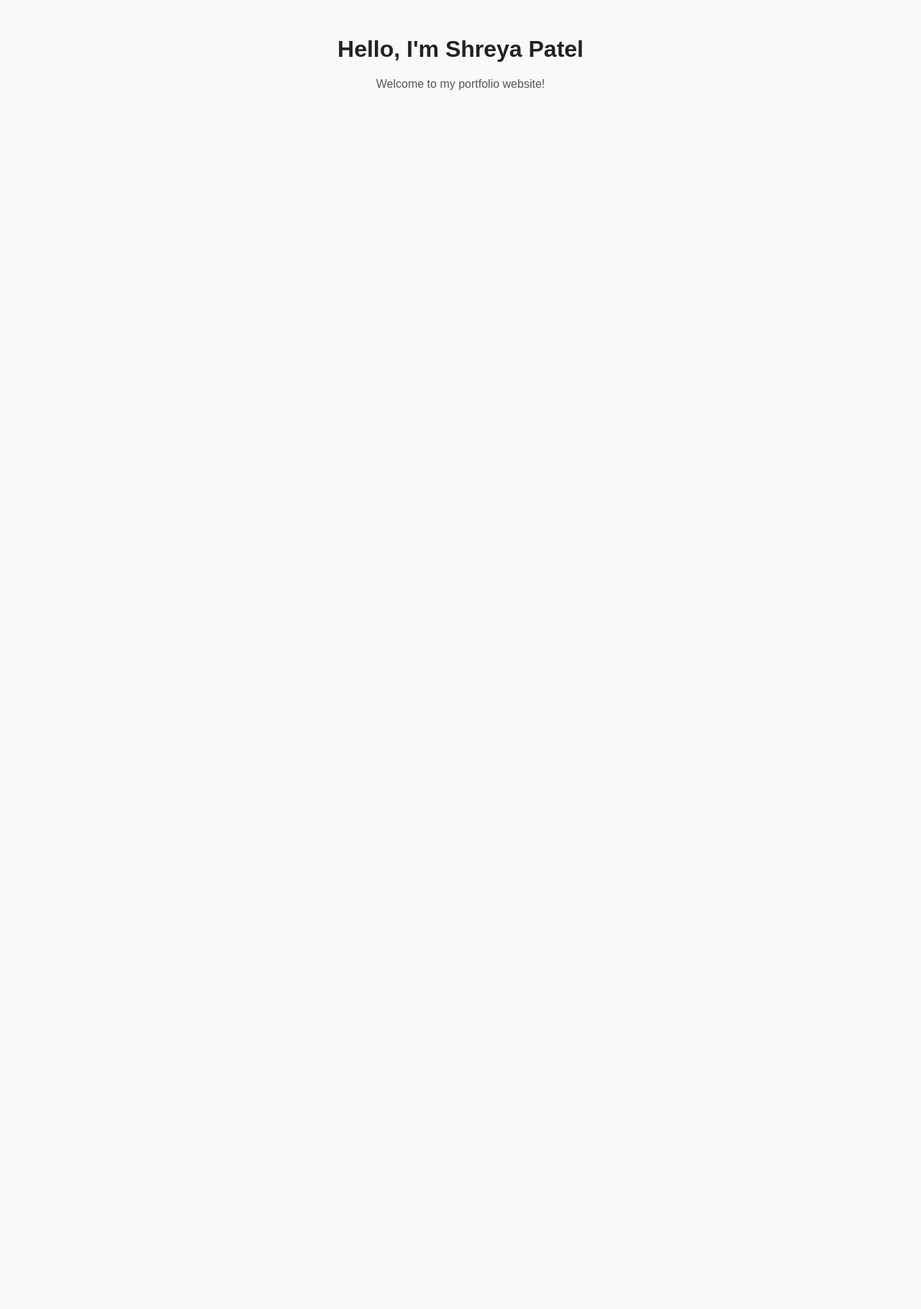
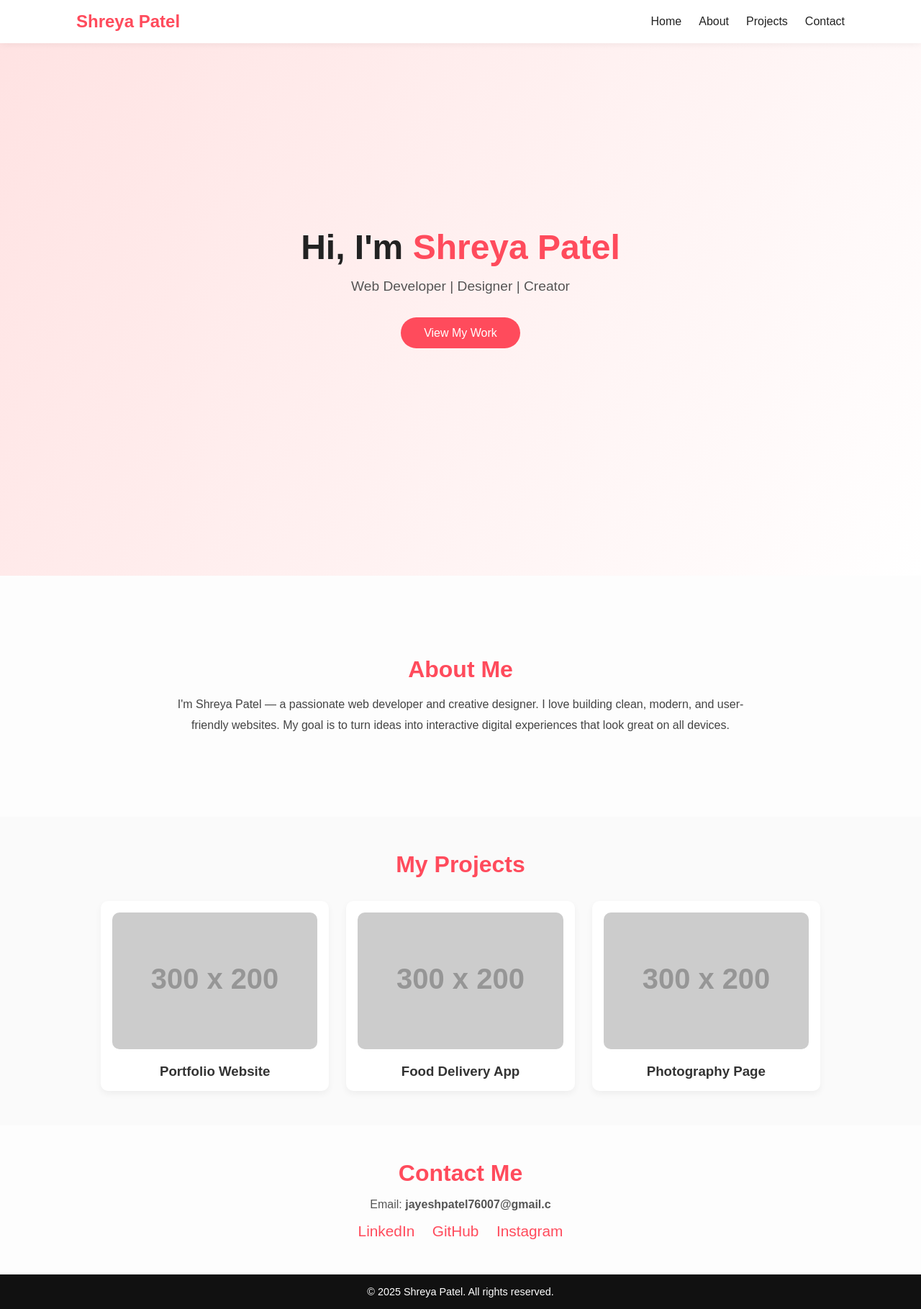
Before and after one commit to shreyapatel-alt/Shreyapatel-alt.github.io, a plain HTML site: page index.html in a window 1280 px wide. Shown: the whole page at 72% size. Before the commit the page ends 800 px from the top, so only its background shows below. Drawn offline with Linux system fonts and the light colour scheme; placeholder pictures from the web are drawn by us.

Commit message:
Add files via upload

```diff
--- a/index.html
+++ b/index.html
@@ -1,16 +1,274 @@
 <!DOCTYPE html>
-<html>
+<html lang="en">
 <head>
-  <meta charset="UTF-8">
-  <title>Shreya Patel - Portfolio</title>
+  <meta charset="UTF-8" />
+  <meta name="viewport" content="width=device-width, initial-scale=1.0" />
+  <title>Shreya Patel | Portfolio</title>
   <style>
-    body { font-family: Arial; background: #f9f9f9; text-align: center; }
-    h1 { color: #222; margin-top: 50px; }
-    p { color: #555; }
+    * {
+      margin: 0;
+      padding: 0;
+      box-sizing: border-box;
+      scroll-behavior: smooth;
+    }
+
+    body {
+      font-family: "Poppins", sans-serif;
+      background: #fdfdfd;
+      color: #222;
+    }
+
+    /* Header */
+    header {
+      width: 100%;
+      background: #fff;
+      box-shadow: 0 2px 10px rgba(0,0,0,0.05);
+      position: fixed;
+      top: 0;
+      left: 0;
+      z-index: 100;
+    }
+
+    nav {
+      max-width: 1100px;
+      margin: auto;
+      display: flex;
+      justify-content: space-between;
+      align-items: center;
+      padding: 1rem;
+    }
+
+    .logo {
+      font-size: 1.5rem;
+      font-weight: 700;
+      color: #ff4b5c;
+      text-decoration: none;
+    }
+
+    nav ul {
+      list-style: none;
+      display: flex;
+      gap: 1.5rem;
+    }
+
+    nav a {
+      text-decoration: none;
+      color: #222;
+      font-weight: 500;
+      transition: color 0.3s ease;
+    }
+
+    nav a:hover {
+      color: #ff4b5c;
+    }
+
+    /* Hero Section */
+    section#home {
+      height: 100vh;
+      display: flex;
+      align-items: center;
+      justify-content: center;
+      flex-direction: column;
+      text-align: center;
+      background: linear-gradient(120deg, #ffe2e2, #fff);
+      padding: 2rem;
+    }
+
+    #home h1 {
+      font-size: 3rem;
+      color: #222;
+    }
+
+    #home h1 span {
+      color: #ff4b5c;
+    }
+
+    #home p {
+      margin-top: 1rem;
+      font-size: 1.2rem;
+      color: #555;
+    }
+
+    #home a {
+      display: inline-block;
+      margin-top: 2rem;
+      padding: 0.8rem 2rem;
+      background: #ff4b5c;
+      color: #fff;
+      border-radius: 25px;
+      text-decoration: none;
+      transition: 0.3s;
+    }
+
+    #home a:hover {
+      background: #ff1e3c;
+    }
+
+    /* About Section */
+    section#about {
+      max-width: 900px;
+      margin: 5rem auto;
+      text-align: center;
+      padding: 2rem;
+    }
+
+    #about h2 {
+      color: #ff4b5c;
+      margin-bottom: 1rem;
+      font-size: 2rem;
+    }
+
+    #about p {
+      color: #444;
+      line-height: 1.8;
+    }
+
+    /* Projects */
+    section#projects {
+      background: #fafafa;
+      padding: 3rem 1rem;
+      text-align: center;
+    }
+
+    #projects h2 {
+      color: #ff4b5c;
+      margin-bottom: 2rem;
+      font-size: 2rem;
+    }
+
+    .project-container {
+      display: grid;
+      grid-template-columns: repeat(auto-fit, minmax(250px, 1fr));
+      gap: 1.5rem;
+      max-width: 1000px;
+      margin: auto;
+    }
+
+    .project {
+      background: #fff;
+      border-radius: 10px;
+      box-shadow: 0 4px 10px rgba(0,0,0,0.05);
+      padding: 1rem;
+      transition: transform 0.3s;
+    }
+
+    .project:hover {
+      transform: translateY(-5px);
+    }
+
+    .project img {
+      width: 100%;
+      border-radius: 10px;
+    }
+
+    .project h3 {
+      margin-top: 1rem;
+      color: #333;
+    }
+
+    /* Contact */
+    section#contact {
+      padding: 3rem 1rem;
+      text-align: center;
+    }
+
+    #contact h2 {
+      color: #ff4b5c;
+      font-size: 2rem;
+      margin-bottom: 1rem;
+    }
+
+    #contact p {
+      color: #555;
+      margin-bottom: 1rem;
+    }
+
+    .socials a {
+      margin: 0 10px;
+      color: #ff4b5c;
+      text-decoration: none;
+      font-size: 1.3rem;
+      transition: 0.3s;
+    }
+
+    .socials a:hover {
+      color: #ff1e3c;
+    }
+
+    /* Footer */
+    footer {
+      background: #111;
+      color: #fff;
+      text-align: center;
+      padding: 1rem;
+      font-size: 0.9rem;
+    }
   </style>
 </head>
 <body>
-  <h1>Hello, I'm Shreya Patel</h1>
-  <p>Welcome to my portfolio website!</p>
+
+  <header>
+    <nav>
+      <a href="#home" class="logo">Shreya Patel</a>
+      <ul>
+        <li><a href="#home">Home</a></li>
+        <li><a href="#about">About</a></li>
+        <li><a href="#projects">Projects</a></li>
+        <li><a href="#contact">Contact</a></li>
+      </ul>
+    </nav>
+  </header>
+
+  <!-- Hero -->
+  <section id="home">
+    <h1>Hi, I'm <span>Shreya Patel</span></h1>
+    <p>Web Developer | Designer | Creator</p>
+    <a href="#projects">View My Work</a>
+  </section>
+
+  <!-- About -->
+  <section id="about">
+    <h2>About Me</h2>
+    <p>
+      I'm Shreya Patel — a passionate web developer and creative designer.
+      I love building clean, modern, and user-friendly websites.
+      My goal is to turn ideas into interactive digital experiences that look great on all devices.
+    </p>
+  </section>
+
+  <!-- Projects -->
+  <section id="projects">
+    <h2>My Projects</h2>
+    <div class="project-container">
+      <div class="project">
+        <img src="https://via.placeholder.com/300x200" alt="Project 1">
+        <h3>Portfolio Website</h3>
+      </div>
+      <div class="project">
+        <img src="https://via.placeholder.com/300x200" alt="Project 2">
+        <h3>Food Delivery App</h3>
+      </div>
+      <div class="project">
+        <img src="https://via.placeholder.com/300x200" alt="Project 3">
+        <h3>Photography Page</h3>
+      </div>
+    </div>
+  </section>
+
+  <!-- Contact -->
+  <section id="contact">
+    <h2>Contact Me</h2>
+    <p>Email: <b>jayeshpatel76007@gmail.c</b></p>
+    <div class="socials">
+      <a href="#">LinkedIn</a>
+      <a href="#">GitHub</a>
+      <a href="#">Instagram</a>
+    </div>
+  </section>
+
+  <footer>
+    © 2025 Shreya Patel. All rights reserved.
+  </footer>
+
 </body>
 </html>
```
